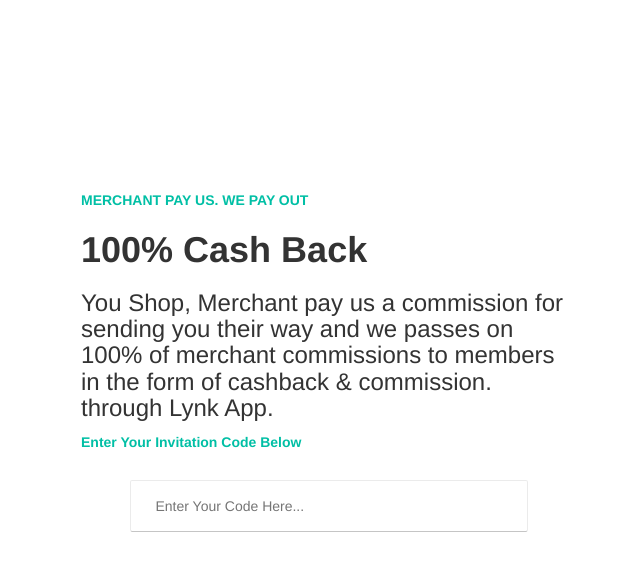
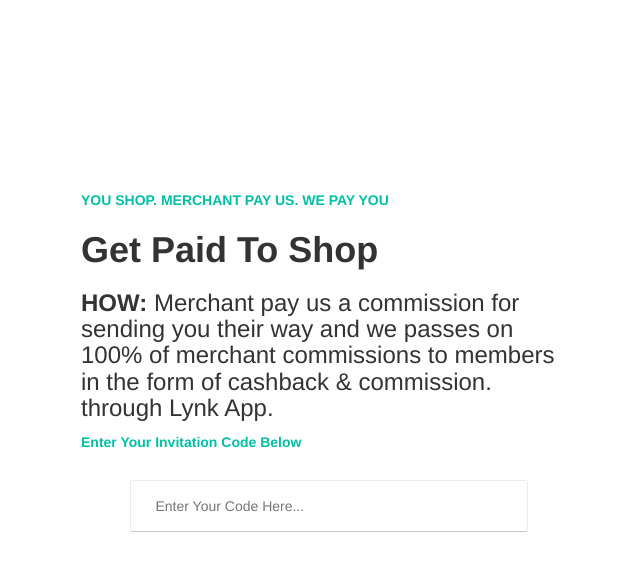
Before and after one commit to allpreegroup/allpreegroup.github.io, a Jekyll site: the page built from index.html, in a window 1280 px wide. Shown: the top 571 px of the page, without its empty margins (604-1244 px from the left). Built offline with Jekyll 4.4.1, drawn with Linux system fonts in a browser that asks for light colours; nearby versions of some CDN libraries.

Commit message:
Update homepage2.html

```diff
--- a/_includes/homepage2.html
+++ b/_includes/homepage2.html
@@ -64,10 +64,10 @@ input[type=text]:focus {
                    <div class="home-right">
 
                        <div class="home-exp">
-			       <p><strong>MERCHANT PAY US. WE PAY OUT</strong></p>
-			       <h1><strong>100% Cash Back</strong></h1>
+			       <p><strong>YOU SHOP. MERCHANT PAY US. WE PAY YOU</strong></p>
+			       <h1><strong>Get Paid To Shop</strong></h1>
 
-			 <h3>You Shop, Merchant pay us a commission for sending you their way and we passes on 100% of merchant commissions to members in the form of cashback & commission. through Lynk App.</h3>
+			       <h3><b>HOW:</b> Merchant pay us a commission for sending you their way and we passes on 100% of merchant commissions to members in the form of cashback & commission. through Lynk App.</h3>
 
 			<p><strong>Enter Your Invitation Code Below</strong>
 			     </p>
```
